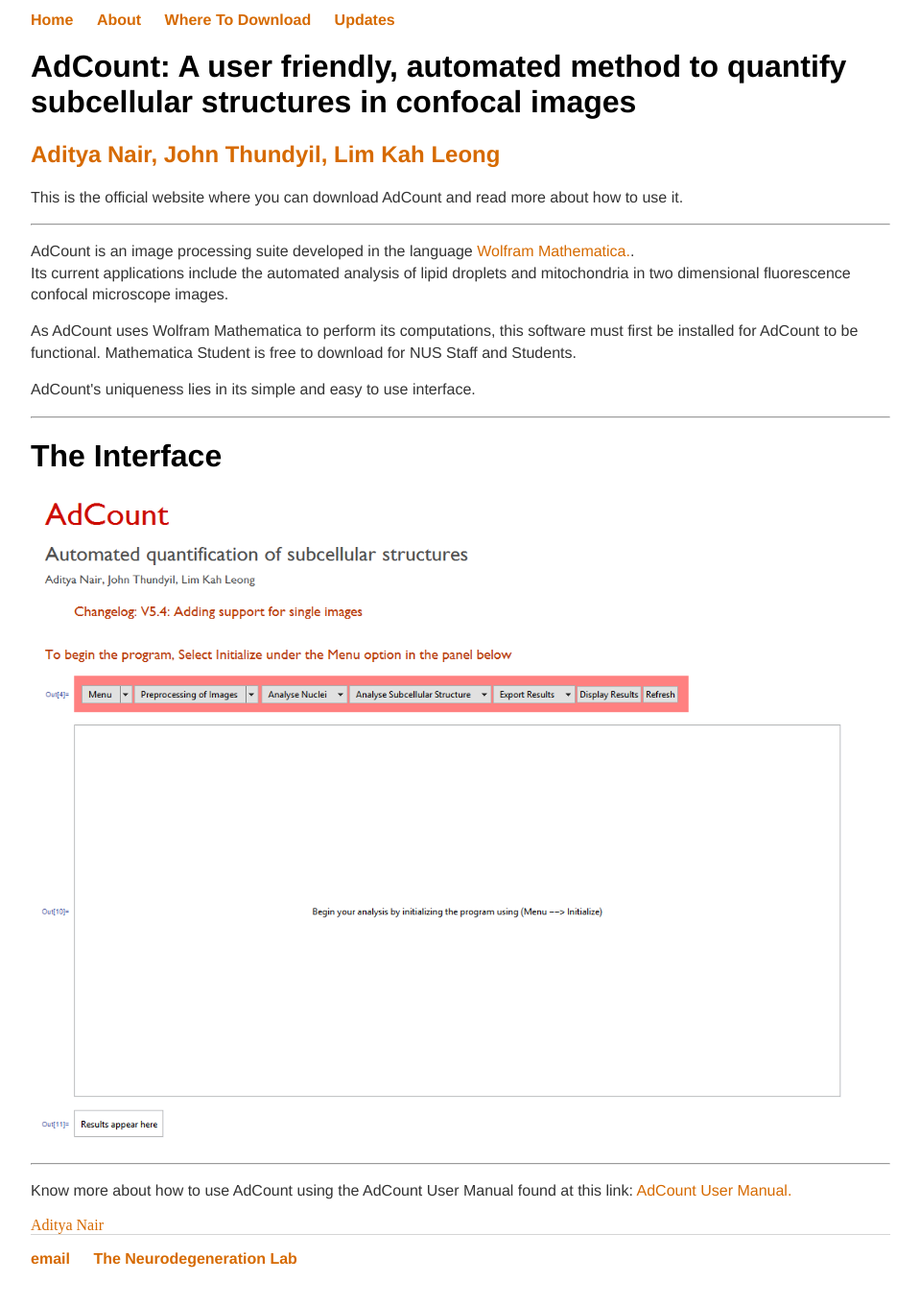
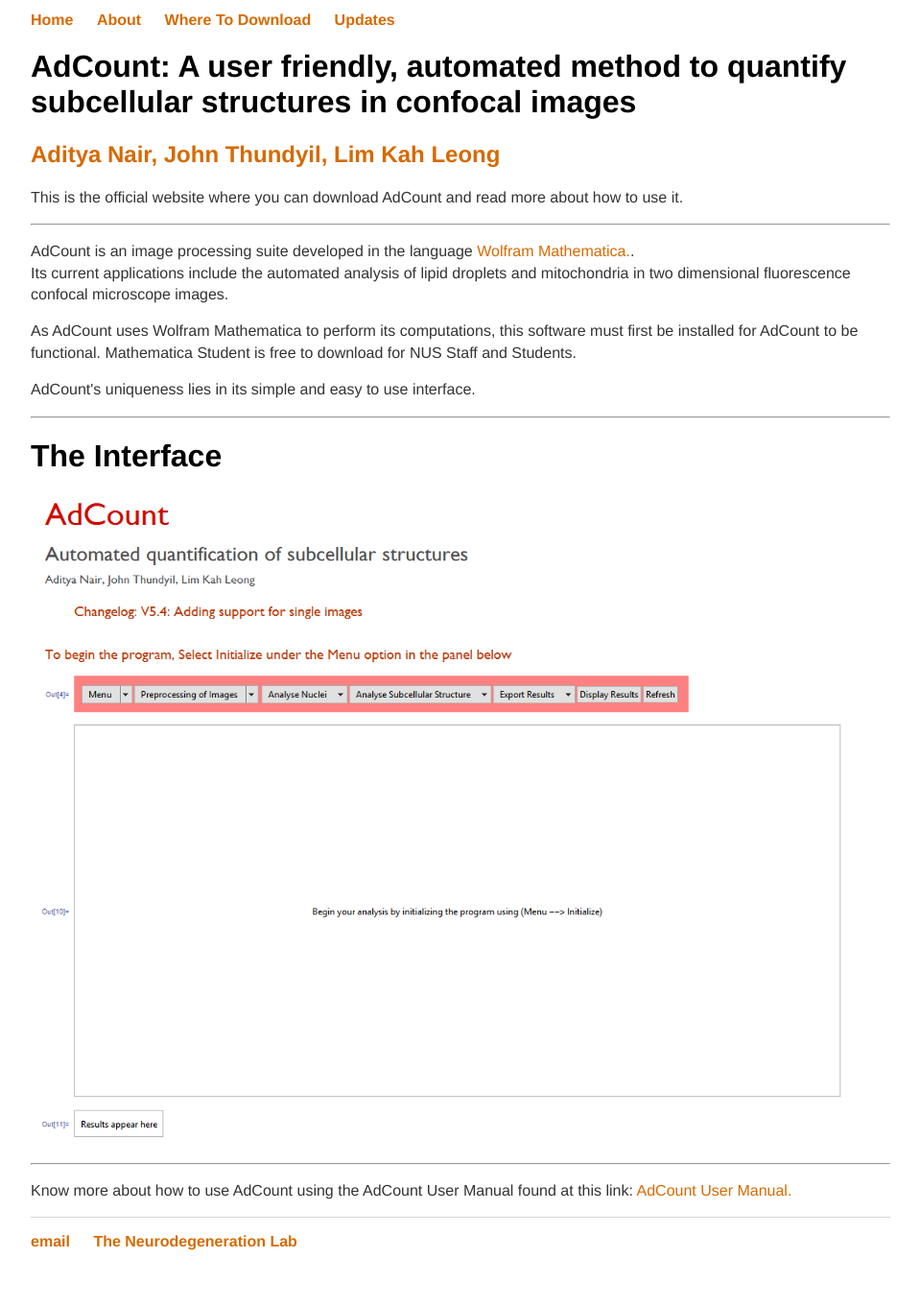
Before and after one commit to adcount/adcount.github.io, a Jekyll site: the page built from index.html, in a window 1280 px wide, cut to the strip 164-1545 px from the top of the page. Shown: the top 1360 px of the strip at 96% size, without its empty margins (160-1119 px from the left). Built offline with Jekyll 4.4.1, drawn with Linux system fonts in a browser that asks for light colours.

Commit message:
Update index.html

```diff
--- a/index.html
+++ b/index.html
@@ -18,5 +18,4 @@ title: AdCount, A user friendly, automated method to quantify subcellular struct
 
 	</p>
 </div>
-<div class="LI-profile-badge"  data-version="v1" data-size="medium" data-locale="en_US" data-type="horizontal" data-theme="light" data-vanity="aditya-nair-680b6b74"><a class="LI-simple-link" href='https://sg.linkedin.com/in/aditya-nair-680b6b74?trk=profile-badge'>Aditya Nair</a></div>
 <!-- /.blurb -->
```
